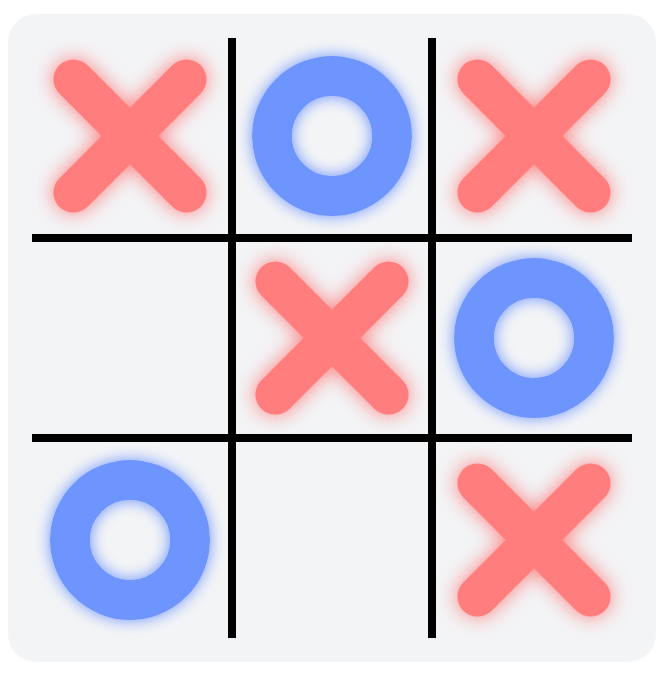
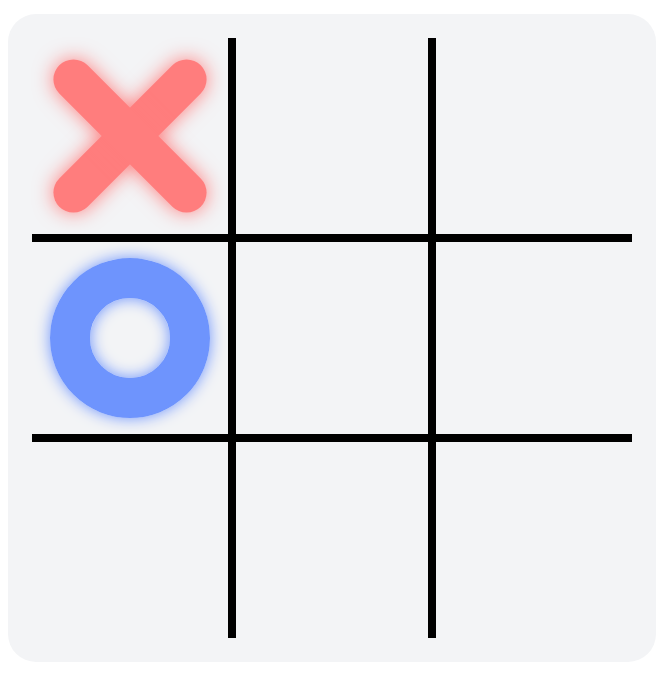
Before and after one commit to 0thw0foxa0/XO-game, a plain HTML site: page index.html in a window 1280 px wide. Both pictures are taken after a click on the element 440 px from the left and 236 px from the top of the page. Shown: the part 98-774 px from the top of the page, without its empty margins (308-971 px from the left). Drawn offline with nearby package versions, Linux system fonts and the light colour scheme.

Commit message:
Add files via upload

```diff
--- a/index.html
+++ b/index.html
@@ -5,40 +5,41 @@
     <meta http-equiv="X-UA-Compatible" content="IE=edge">
     <meta name="viewport" content="width=device-width, initial-scale=1.0">
     <script src="https://cdn.tailwindcss.com"></script>
+    <script src="./src/script/app.js"></script>
     <link rel="stylesheet" href="./src/styles/cross.css">
     <link rel="stylesheet" href="./src/styles/circle.css">
     <title>Tic Tac Toe</title>
 </head>
 <body>
-    <div class="container mx-auto flex items-center justify-center h-screen flex-col">
+    <div class="container mx-auto flex items-center justify-center h-screen flex-col" id="gamepool">
         <h1 class="text-5xl mb-6 font-bold">Tic Tac Toe</h1>
         <div class="bg-gray-100 w-[648px] h-[648px] flex flex-wrap p-6 rounded-[28px]">
-            <div class="hover:bg-gray-300 w-[200px] h-[200px] border-b-4 border-r-4 border-black transition cursor-pointer rounded-tl-[28px] flex items-center justify-center">
-                <div id="item0" class="cross"></div>
+            <div onclick="selectItem(0)"  class="hover:bg-gray-300 w-[200px] h-[200px] border-b-4 border-r-4 border-black transition cursor-pointer rounded-tl-[28px] flex items-center justify-center">
+                <div id="item0" class=""></div>
             </div>
-            <div class="hover:bg-gray-300 w-[200px] h-[200px] border-b-4 border-r-4 border-l-4 border-black transition cursor-pointer flex items-center justify-center">
-                <div id="item1" class="circle"></div>
+            <div onclick="selectItem(1)" class="hover:bg-gray-300 w-[200px] h-[200px] border-b-4 border-r-4 border-l-4 border-black transition cursor-pointer flex items-center justify-center">
+                <div id="item1" class=""></div>
             </div>
-            <div class="hover:bg-gray-300 w-[200px] h-[200px] border-b-4 border-l-4  border-black transition cursor-pointer rounded-tr-[28px] flex items-center justify-center">
-                <div id="item2" class="cross"></div>
+            <div onclick="selectItem(2)" class="hover:bg-gray-300 w-[200px] h-[200px] border-b-4 border-l-4  border-black transition cursor-pointer rounded-tr-[28px] flex items-center justify-center">
+                <div id="item2" class=""></div>
             </div>
-            <div class="hover:bg-gray-300 w-[200px] h-[200px] border-b-4 border-t-4 border-r-4 border-black transition cursor-pointer flex items-center justify-center">
+            <div onclick="selectItem(3)" class="hover:bg-gray-300 w-[200px] h-[200px] border-b-4 border-t-4 border-r-4 border-black transition cursor-pointer flex items-center justify-center">
                 <div id="item3"></div>
             </div>
-            <div class="hover:bg-gray-300 w-[200px] h-[200px] border-b-4 border-t-4 border-r-4 border-l-4 border-black transition cursor-pointer flex items-center justify-center">
-                <div id="item4" class="cross"></div>
+            <div onclick="selectItem(4)" class="hover:bg-gray-300 w-[200px] h-[200px] border-b-4 border-t-4 border-r-4 border-l-4 border-black transition cursor-pointer flex items-center justify-center">
+                <div id="item4" class=""></div>
             </div>
-            <div class="hover:bg-gray-300 w-[200px] h-[200px] border-b-4 border-t-4 border-l-4 border-black transition cursor-pointer flex items-center justify-center">
-                <div id="item5" class="circle"></div>
+            <div onclick="selectItem(5)" class="hover:bg-gray-300 w-[200px] h-[200px] border-b-4 border-t-4 border-l-4 border-black transition cursor-pointer flex items-center justify-center">
+                <div id="item5" class=""></div>
             </div>
-            <div class="hover:bg-gray-300 w-[200px] h-[200px] border-t-4 border-r-4 border-black transition cursor-pointer rounded-bl-[28px] flex items-center justify-center">
-                <div id="item6" class="circle"></div>
+            <div onclick="selectItem(6)" class="hover:bg-gray-300 w-[200px] h-[200px] border-t-4 border-r-4 border-black transition cursor-pointer rounded-bl-[28px] flex items-center justify-center">
+                <div id="item6" class=""></div>
             </div>
-            <div class="hover:bg-gray-300 w-[200px] h-[200px] border-t-4 border-r-4 border-l-4 border-black transition cursor-pointer flex items-center justify-center">
+            <div onclick="selectItem(7)" class="hover:bg-gray-300 w-[200px] h-[200px] border-t-4 border-r-4 border-l-4 border-black transition cursor-pointer flex items-center justify-center">
                 <div id="item7"></div>
             </div>
-            <div class="hover:bg-gray-300 w-[200px] h-[200px] border-t-4 border-l-4 border-black transition cursor-pointer rounded-br-[28px] flex items-center justify-center">
-                <div id="item8" class="cross"></div>
+            <div onclick="selectItem(8)" class="hover:bg-gray-300 w-[200px] h-[200px] border-t-4 border-l-4 border-black transition cursor-pointer rounded-br-[28px] flex items-center justify-center">
+                <div id="item8" class=""></div>
             </div>
         </div>
     </div>
--- a/src/script/app.js
+++ b/src/script/app.js
@@ -0,0 +1,113 @@
+let counter=5;
+let arrWin0=[0,1,2]
+let arrWin1=[3,4,5]
+let arrWin2=[6,7,8]
+let arrWin3=[0,4,8]
+let arrWin4=[6,4,2]
+let arrPlayer=[];
+let arrBot=[];
+let tmp=0;
+function selectItem(index){
+        if(!arrPlayer.includes(index) && !arrBot.includes(index))
+        {document.querySelector('#item'+index).classList.add('cross')
+        document.querySelector('#item'+index).ariaDisabled
+        arrPlayer.push(index);
+         counter--;
+         if(checkWinPlayer())
+         {
+           console.log("Закончили упражнение win player")
+           document.getElementById('gamepool').style.pointerEvents="none";
+          return
+         }
+        }
+
+        else
+        {
+          return
+        }
+
+  do
+  {
+    if(counter==0)
+    {
+           return
+    }
+        tmp = getRandomInt(9);
+
+       if(!arrPlayer.includes(tmp) && !arrBot.includes(tmp))
+       {
+
+          arrBot.push(tmp);
+          // console.log("arrbot= "+arrBot)
+          document.querySelector('#item'+tmp).classList.add('circle')
+          if(checkWinBot()){
+            console.log("Закончили упражнение win bot")
+            document.getElementById('gamepool').style.pointerEvents="none";
+            return
+          }
+          console.log("Arrplayer=  "+arrPlayer);
+          console.log("Arrbot=  "+arrBot);
+          return
+       }
+
+  }
+  while (counter != 0 )
+
+  }
+
+  function getRandomInt(max)
+  {
+    return Math.floor(Math.random() * max);
+  }
+function checkWinPlayer(){
+  if(arrPlayer.length!=0){
+    if(checker(arrPlayer, arrWin0))
+    {
+      return true
+    }
+    else if(checker(arrPlayer, arrWin1))
+    {
+      return true
+    }
+    else if(checker(arrPlayer, arrWin2))
+    {
+      return true
+    }
+    else if (checker(arrPlayer, arrWin3))
+    {
+      return true
+    }
+    else if(checker(arrPlayer, arrWin4))
+    {
+      return true
+    }
+    else {return false;}
+  }
+}
+
+function checkWinBot(){
+  {
+    if(checker(arrBot, arrWin0))
+    {
+      return true
+    }
+    else if(checker(arrBot, arrWin1))
+    {
+      return true
+    }
+    else if(checker(arrBot, arrWin2))
+    {
+      return true
+    }
+    else if (checker(arrBot, arrWin3))
+    {
+      return true
+    }
+    else if(checker(arrBot, arrWin4))
+    {
+      return true
+    }
+    else {return false;}
+  }
+}
+let checker = (arr, target) =>target.every(v => arr.includes(v));
```
Also changed, not shown: src/styles/circle.css (line endings or trailing spaces).
